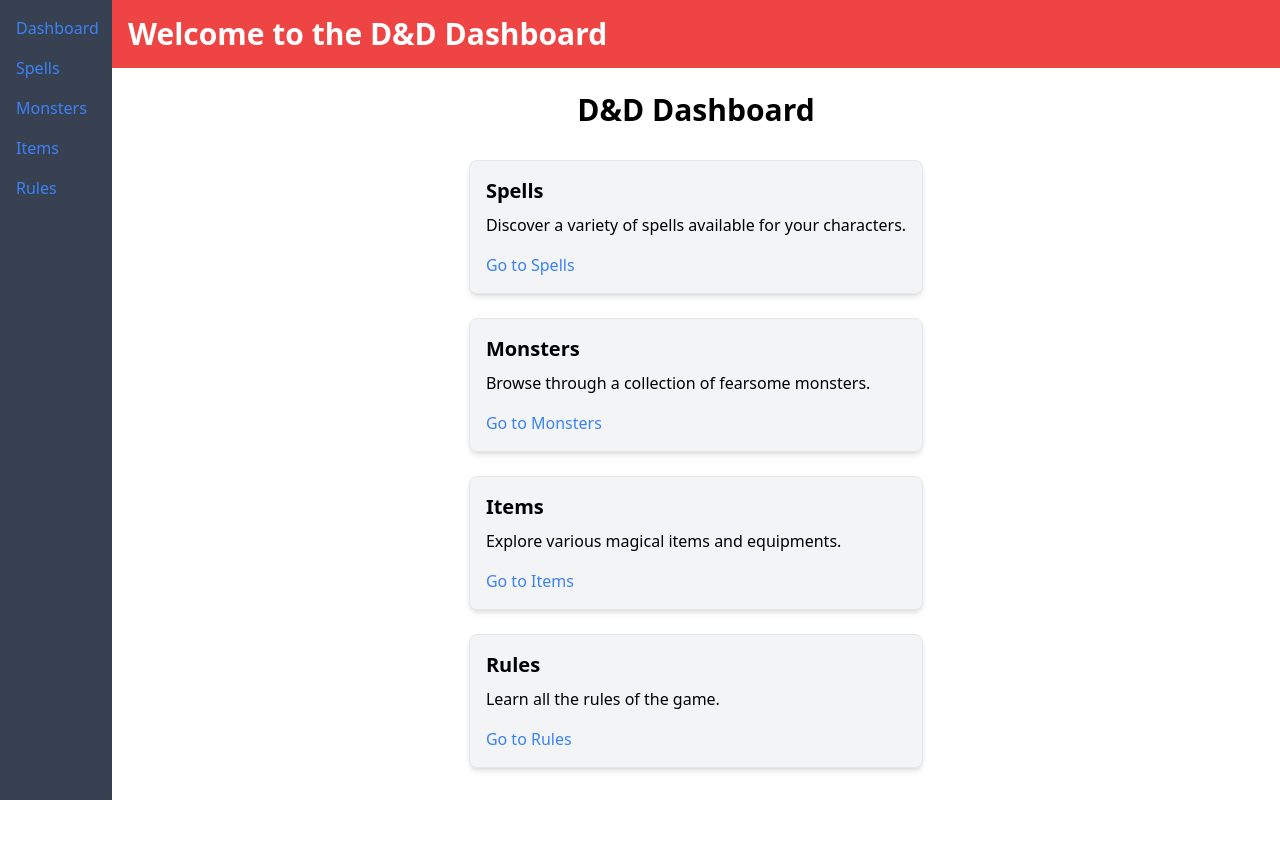
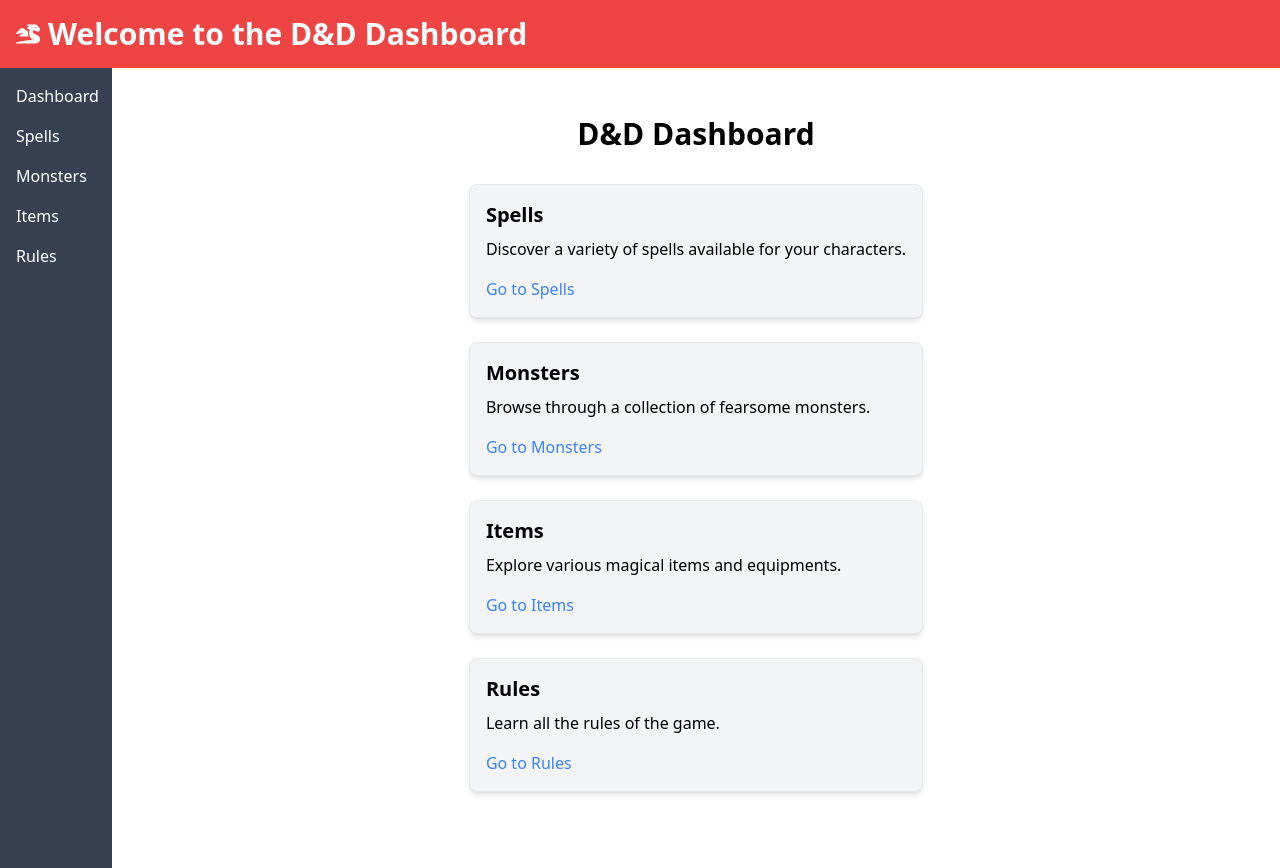
Before and after one commit to AightA/D-D-5E-API, a React (Vite) app: page / in a window 1280 px wide. Before the commit the page ends 800 px from the top, so only its background shows below. Built offline with nearby package versions, Linux system fonts and the light colour scheme.

Commit message:
added icon library

```diff
--- a/package.json
+++ b/package.json
@@ -14,6 +14,7 @@
   "dependencies": {
     "react": "^18.3.1",
     "react-dom": "^18.3.1",
+    "react-icons": "^5.3.0",
     "react-router-dom": "^6.26.2"
   },
   "devDependencies": {
--- a/src/App.jsx
+++ b/src/App.jsx
@@ -10,10 +10,11 @@ import Rules from './components/Rules';
 
 const App = () => {
 	return (
-		<div className="flex">
+		<div className="flex flex-col h-screen">
+			<Header />
+			<div className="flex flex-grow">
 				<Sidebar />
-			<div className="flex-grow">
-				<Header />
+				<div className="flex-grow p-6 overflow-y-auto">
 					<Routes>
 						<Route path="/" element={<Dashboard />} />
 						<Route path="/spells" element={<Spells />} />
@@ -24,6 +25,7 @@ const App = () => {
 					</Routes>
 				</div>
 			</div>
+		</div>
 	);
 };
 
--- a/src/components/Header.jsx
+++ b/src/components/Header.jsx
@@ -1,13 +1,13 @@
 import { Link } from 'react-router-dom';
+import { FaDragon } from 'react-icons/fa';
 
 const Header = () => {
 	return (
-		<header className="bg-red-500 text-white p-4">
+		<header className="bg-red-500 text-white p-4 flex items-center">
 			<Link to="/">
-				<h1 className="text-3xl font-bold hover:text-violet-400">
-					Welcome to the D&D Dashboard
-				</h1>
+				<FaDragon className="mr-2 hover:text-violet-400" size={24} />
 			</Link>
+			<h1 className="text-3xl font-bold">Welcome to the D&D Dashboard</h1>
 		</header>
 	);
 };
--- a/src/components/Sidebar.jsx
+++ b/src/components/Sidebar.jsx
@@ -14,7 +14,7 @@ const Sidebar = () => {
 						<li>
 							<Link
 								to={item === 'dashboard' ? '/' : `/${item}`}
-								className="text-blue-500 hover:text-blue-700 focus:outline-none focus:ring-2 focus:ring-yellow-300 transition duration-300"
+								className="text-white hover:text-violet-700 focus:outline-none focus:ring-2 focus:ring-lime-400 transition duration-300"
 							>
 								{firstItemUpperCase.concat(restOfStringItem)}
 							</Link>
```
Also changed, not shown: test-results/.last-run.json, 1 other file (tests, documents, lock files or other folders). Lines whose indentation alone changed are shown as unchanged.
